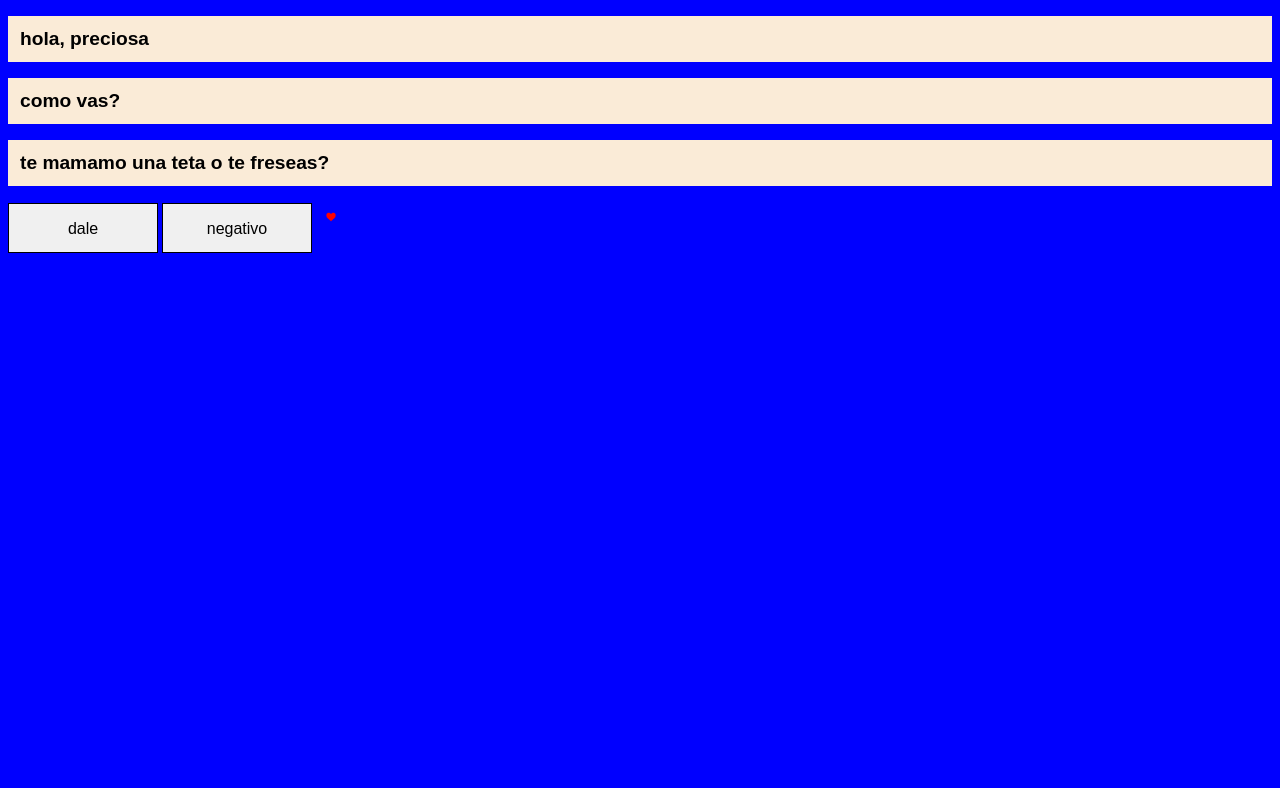
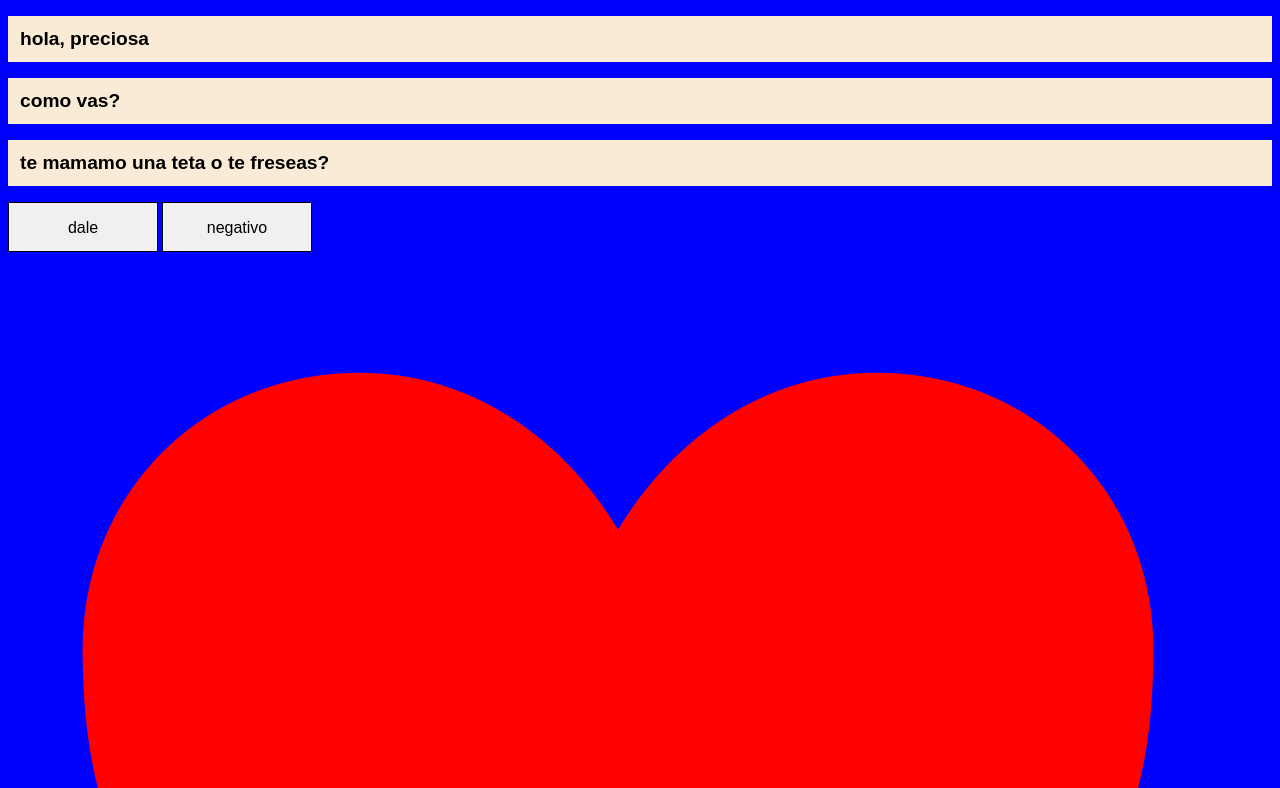
Before and after one commit to Ganscert/probando, a plain HTML site: page index.html in a window 1280 px wide. Shown: the top 788 px of the page. Drawn offline with Linux system fonts and the light colour scheme.

Commit message:
Update jj.css

```diff
--- a/jj.css
+++ b/jj.css
@@ -12,8 +12,8 @@ h2{
 }
 
 #corazon{
-   height: 10px;
-   width: 10px;
+   height: auto;
+   width: auto;
    margin: 10px;
 }
 
```
